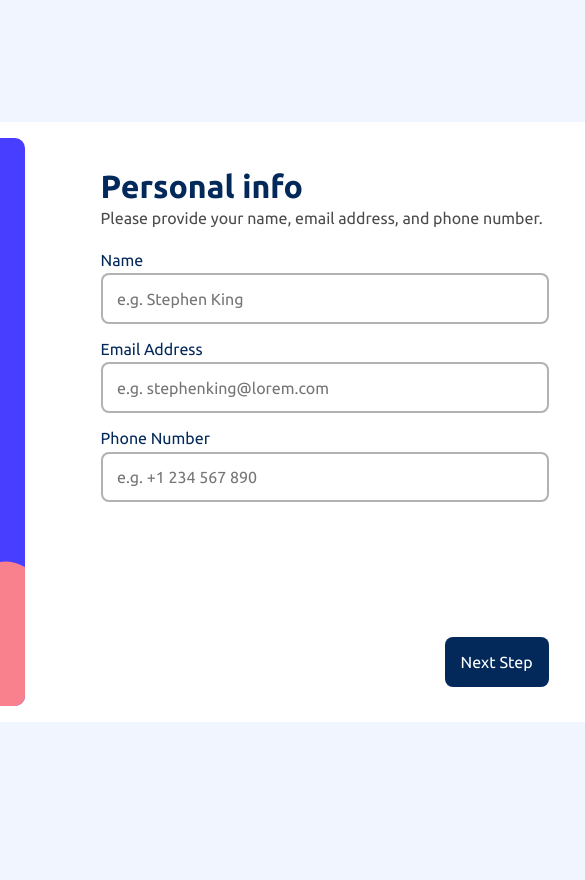
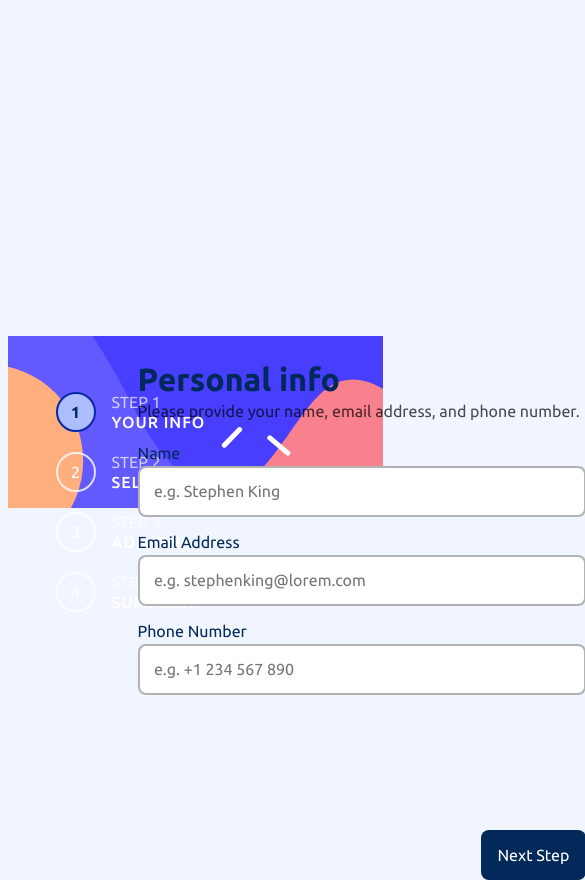
Before and after one commit to juliabush/react-multi-step-form, a React (Vite) app: page / in a window 390 px wide. Shown: the top 880 px of the page, 585 px wide, since content can reach past the window. Before the commit the page ends 844 px from the top, so only its background shows below. Built offline with nearby package versions, Linux system fonts and the light colour scheme.

Commit message:
Adding a mobile sidebar for mobile screen sizes and mobile styling

```diff
--- a/src/App.css
+++ b/src/App.css
@@ -281,8 +281,16 @@ hr {
   padding: 1.5rem;
   border-bottom-right-radius: 0.5rem;
   border-bottom-left-radius: 0.5rem;
-  margin-bottom: 3rem;
 }
 .thankyou-icon {
   width: 40px;
 }
+@media (min-width: 320px) and (max-width: 600px) {
+  .container {
+    background-color: red;
+    width: 80%;
+  }
+  .desktop-image {
+    display: none;
+  }
+}
--- a/src/App.tsx
+++ b/src/App.tsx
@@ -1,5 +1,6 @@
 import { useMultistepform } from "./useMultistepform";
 import bgSidebarDesktop from "./assets/bg-sidebar-desktop.svg";
+import bgSidebarMobile from "./assets/bg-sidebar-mobile.svg";
 import iconArcade from "./assets/icon-arcade.svg";
 import iconAdvanced from "./assets/icon-advanced.svg";
 import iconPro from "./assets/icon-pro.svg";
@@ -376,7 +377,11 @@ function App() {
         alt="Colourful Sidebar"
         className="desktop-image"
       />
-
+      <img
+        src={bgSidebarMobile}
+        alt="Colourful sidebar for mobile"
+        className="mobile-image"
+      />
       <ul className="page-numbers" role="list">
         {[...Array(4)].map((_, index) => (
           <div key={index} className="row-flexbox-list">
```
